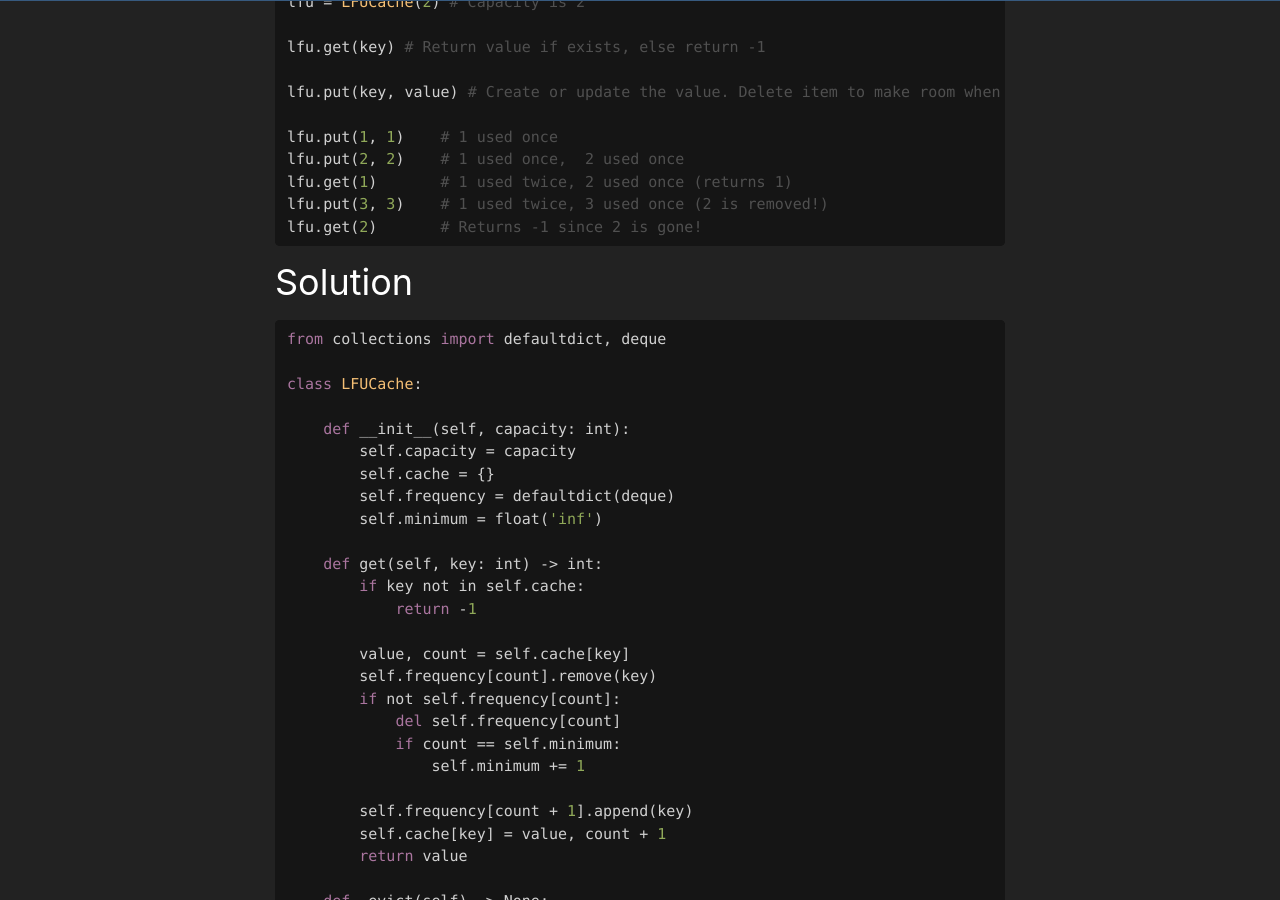
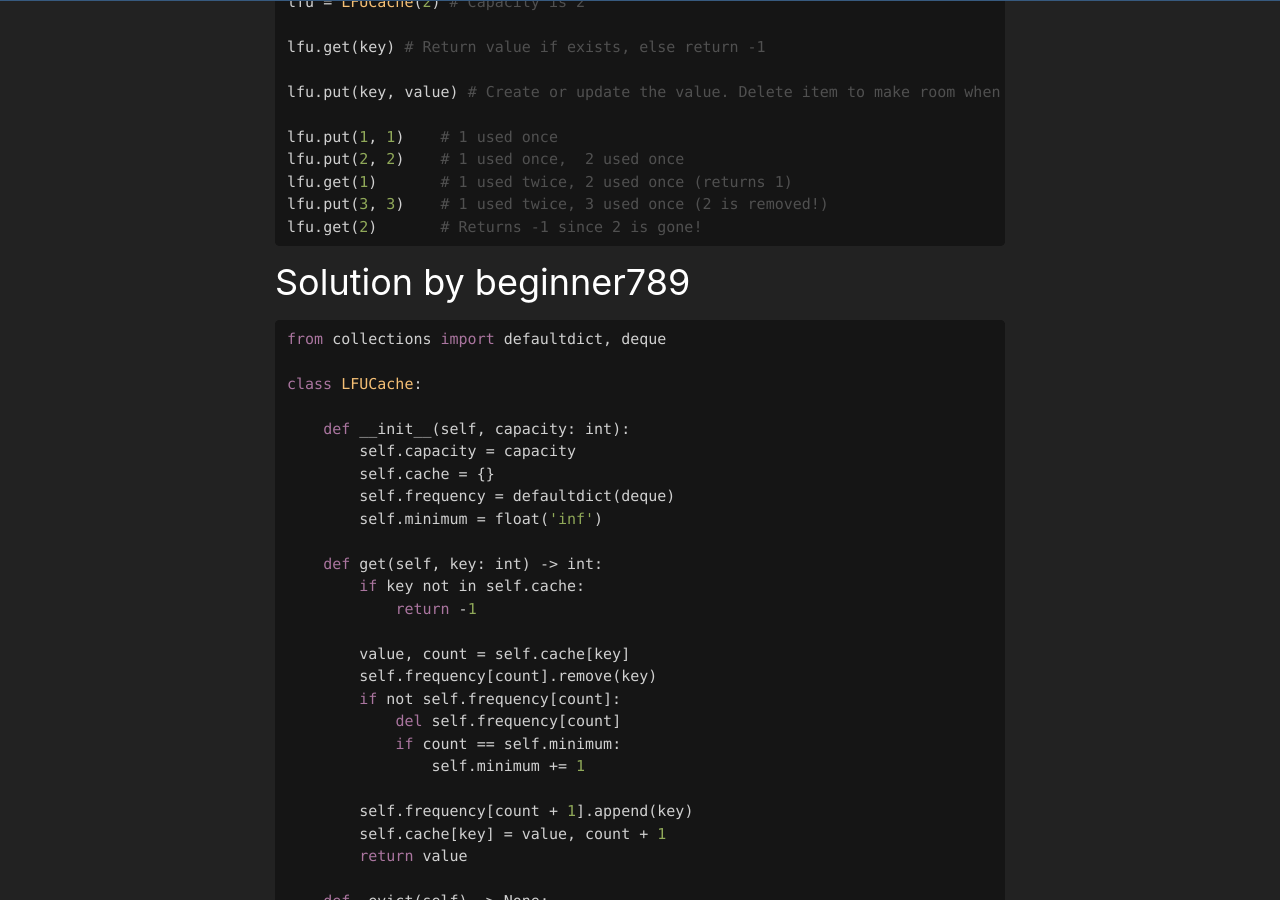
Before and after one commit to chicagopython/algosig, a Jekyll site: the page built from _posts/2020-08-06-lfu-cache.md, in a window 1280 px wide and 900 px high, scrolled down 538 px. Built offline with Jekyll 4.4.1, drawn with Linux system fonts in a browser that asks for light colours; nearby versions of some CDN libraries; our own code applies the rules of GitHub Pages for plain Markdown files.

Commit message:
Update 2020-08-06-lfu-cache.md

````diff
--- a/_posts/2020-08-06-lfu-cache.md
+++ b/_posts/2020-08-06-lfu-cache.md
@@ -30,7 +30,7 @@ lfu.put(3, 3)    # 1 used twice, 3 used once (2 is removed!)
 lfu.get(2)       # Returns -1 since 2 is gone!
 ```
 
-## Solution
+## Solution by beginner789
 
 ```python
 from collections import defaultdict, deque
````
